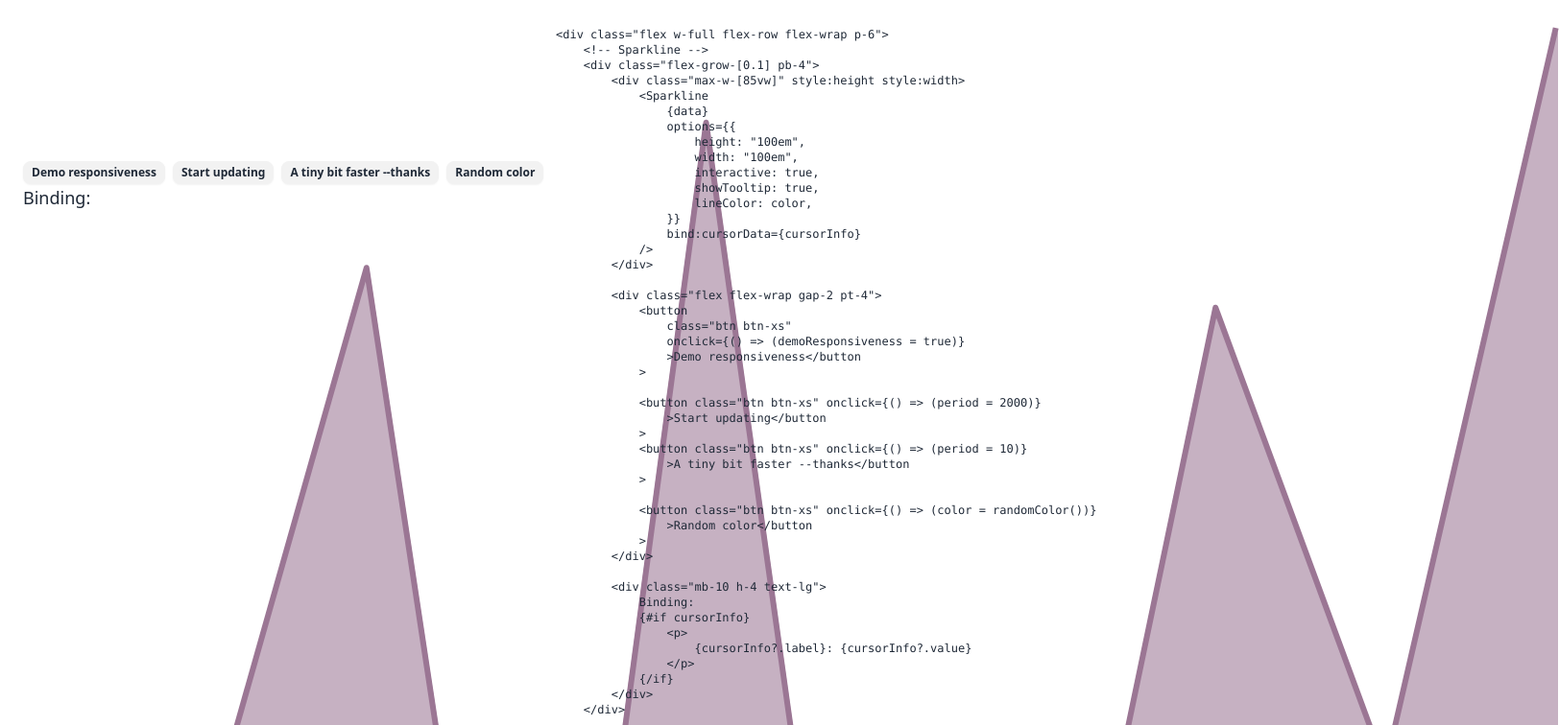
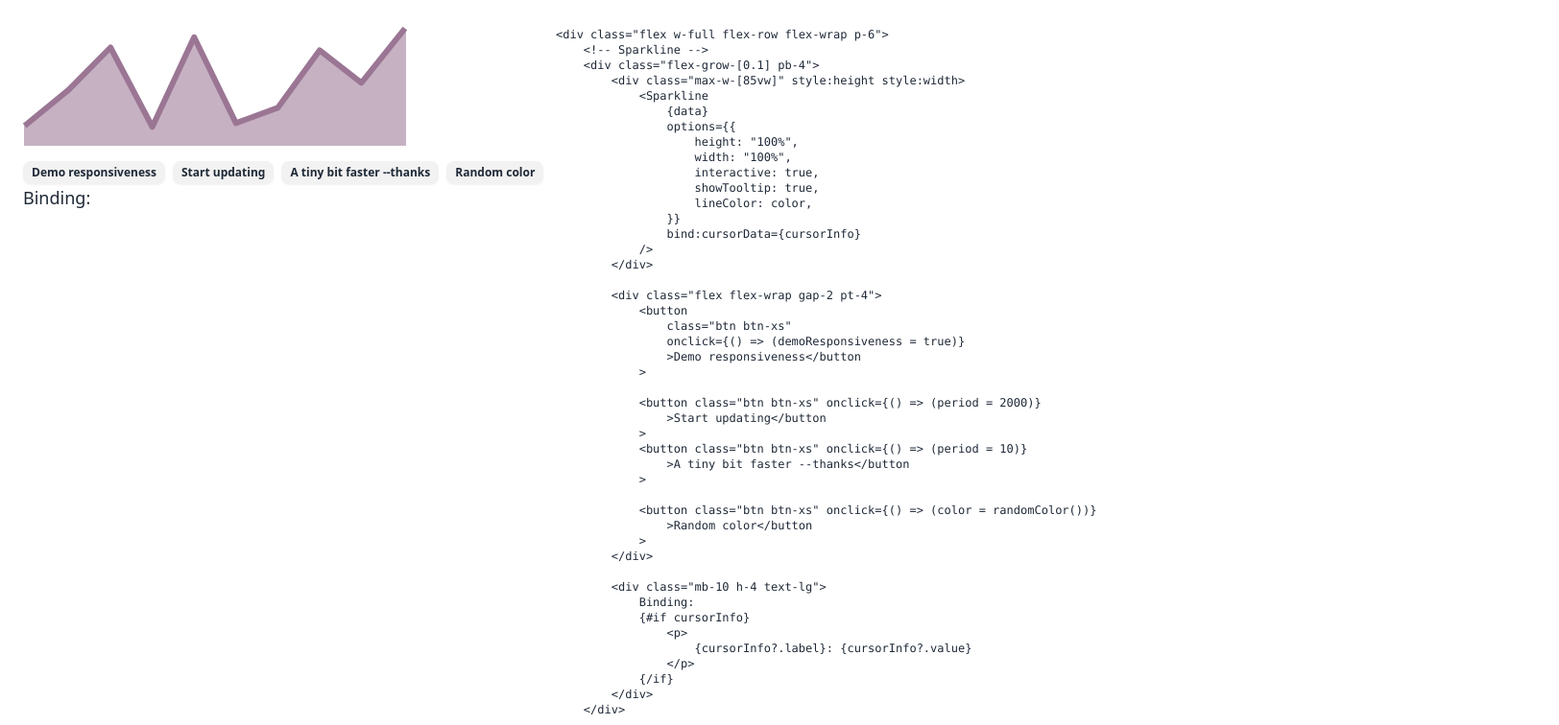
Before and after one commit to bn-l/sparkline-svelte, a SvelteKit app: page / in a window 1280 px wide. Shown: the top 756 px of the page at 96% size, 1624 px wide, since content can reach past the window. Built offline with nearby package versions, Linux system fonts and the light colour scheme.

Commit message:
update demo page

```diff
--- a/src/routes/+page.svelte
+++ b/src/routes/+page.svelte
@@ -5,8 +5,8 @@
             <Sparkline
                 {data}
                 options={{
-                    height: "100em",
-                    width: "100em",
+                    height: "100%",
+                    width: "100%",
                     interactive: true,
                     showTooltip: true,
                     lineColor: color,
```
